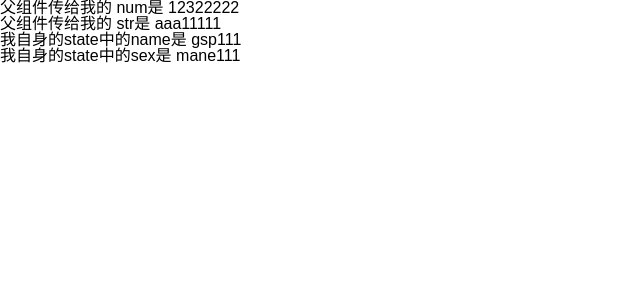
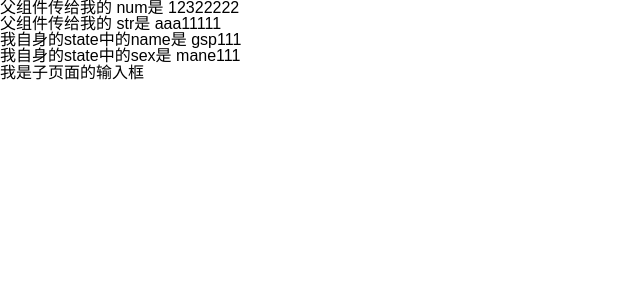
Before and after one commit to cgsp/myreacttel, a React app: page / in a window 1280 px wide. Shown: the top 300 px of the page, without its empty margins (0-640 px from the left). Built offline with nearby package versions, Linux system fonts and the light colour scheme.

Commit message:
'基础学习1'

```diff
--- a/src/App.jsx
+++ b/src/App.jsx
@@ -3,16 +3,37 @@ import React, { Component } from 'react';
 import Small from '@VProject/dashboard/small';
 
 class App extends Component {
+  constructor() {
+    super();
+    this.state = {
+      num: 1,
+      str: 'a'
+    };
+    this.changeInputValue = this.changeInputValue.bind(this);
+  }
+  changeInputValue(num, str) {
+    console.log('父组件打印--子组件传给我的是:', num);
+    console.log('父组件打印--子组件传给我的是:', str);
+  }
+
+  changeSelf(item) {
+    console.log(item);
+  }
+
   render() {
     const item = {
       num: 12322222,
-      str: 'aaa11111'
+      str: 'aaa11111',
+      changeInputValue: this.changeInputValue
     };
+
+    /* eslint-disable */
     return (
       <div className="app">
         <Small {...item} />
       </div>
     );
+    /* eslint-enable */
   }
 }
 
--- a/src/project-components/dashboard/small/index.jsx
+++ b/src/project-components/dashboard/small/index.jsx
@@ -10,6 +10,7 @@ class Small extends Component {
       sex: 'man'
     };
   }
+  /* eslint-disable */
   render() {
     if (!this.timer) {
       this.timer = setTimeout(() => {
@@ -26,14 +27,19 @@ class Small extends Component {
         <div>父组件传给我的 str是 {this.props.str}</div>
         <div>我自身的state中的name是 {this.state.name}</div>
         <div>我自身的state中的sex是 {this.state.sex}</div>
+        <div>
+          我是子页面的输入框 <input type="text" onChange={() => this.props.changeInputValue(12, 'aaa')} />
+        </div>
       </div>
     );
   }
+  /* eslint-enable */
 }
 
 Small.propTypes = {
   num: PropTypes.number.isRequired,
-  str: PropTypes.string.isRequired
+  str: PropTypes.string.isRequired,
+  changeInputValue: PropTypes.func.isRequired
 };
 
 export default Small;
```
Also changed, not shown: 1 other file (tests, documents, lock files or other folders).
